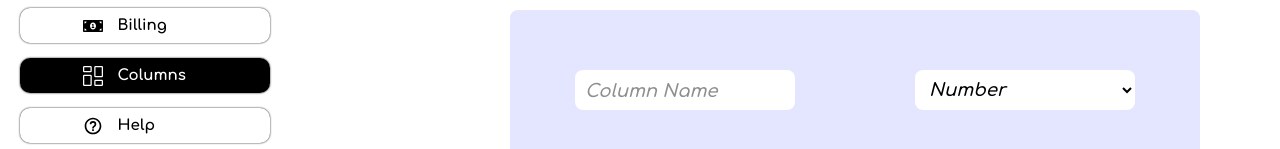
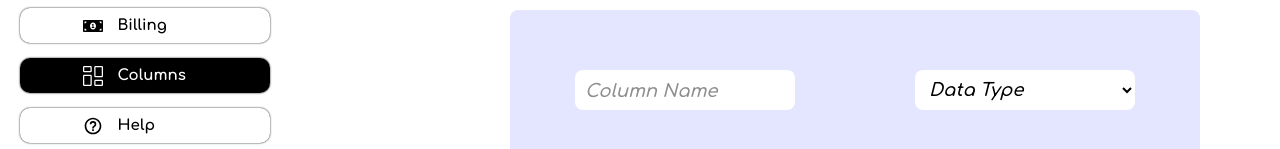
Before and after one commit to nikhitkumar00/Inventify, a React (Vite) app: page /column in a window 1280 px wide. Shown: the part 230-379 px from the top of the page. Built offline with nearby package versions, Linux system fonts and the light colour scheme.

Commit message:
column-changed color

```diff
--- a/src/Components/Column/Column.css
+++ b/src/Components/Column/Column.css
@@ -120,11 +120,12 @@
 
 }
 .opt_Column{
-  background-color: #f8fdf8;
+  background-color: var(--mayo);
   font-style: italic;
   font-family: "Comfortaa", cursive;
   font-weight: 600;
   font-size: 16px;
+  color: var(--tar);
 }
 .opt1_Column{
   background-color: #969191;
--- a/src/Components/Column/Column.jsx
+++ b/src/Components/Column/Column.jsx
@@ -36,8 +36,9 @@ const Columns = () => {
             ></input>
             <div className="dropdown_Column">
             <select className="type_Column" id="dropdown">
+                <option className="opt_Column" hidden selected>Data Type</option>
                 <option className="opt_Column" value="text">Text</option>
-                <option className="opt_Column" value="number" selected>Number</option>
+                <option className="opt_Column" value="number">Number</option>
                 <option className="opt_Column" value="date">Date</option>
             </select>
             </div>
```
